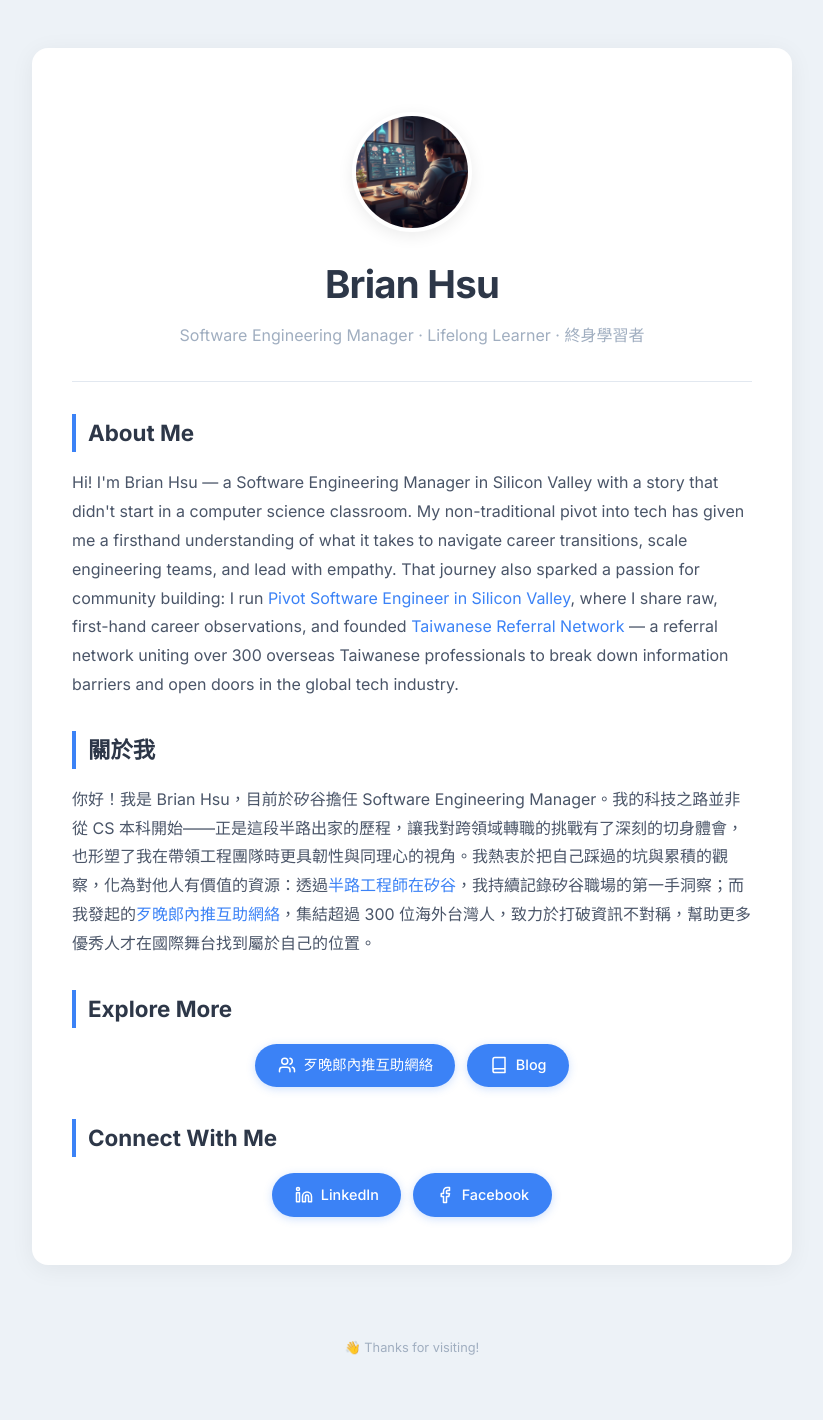
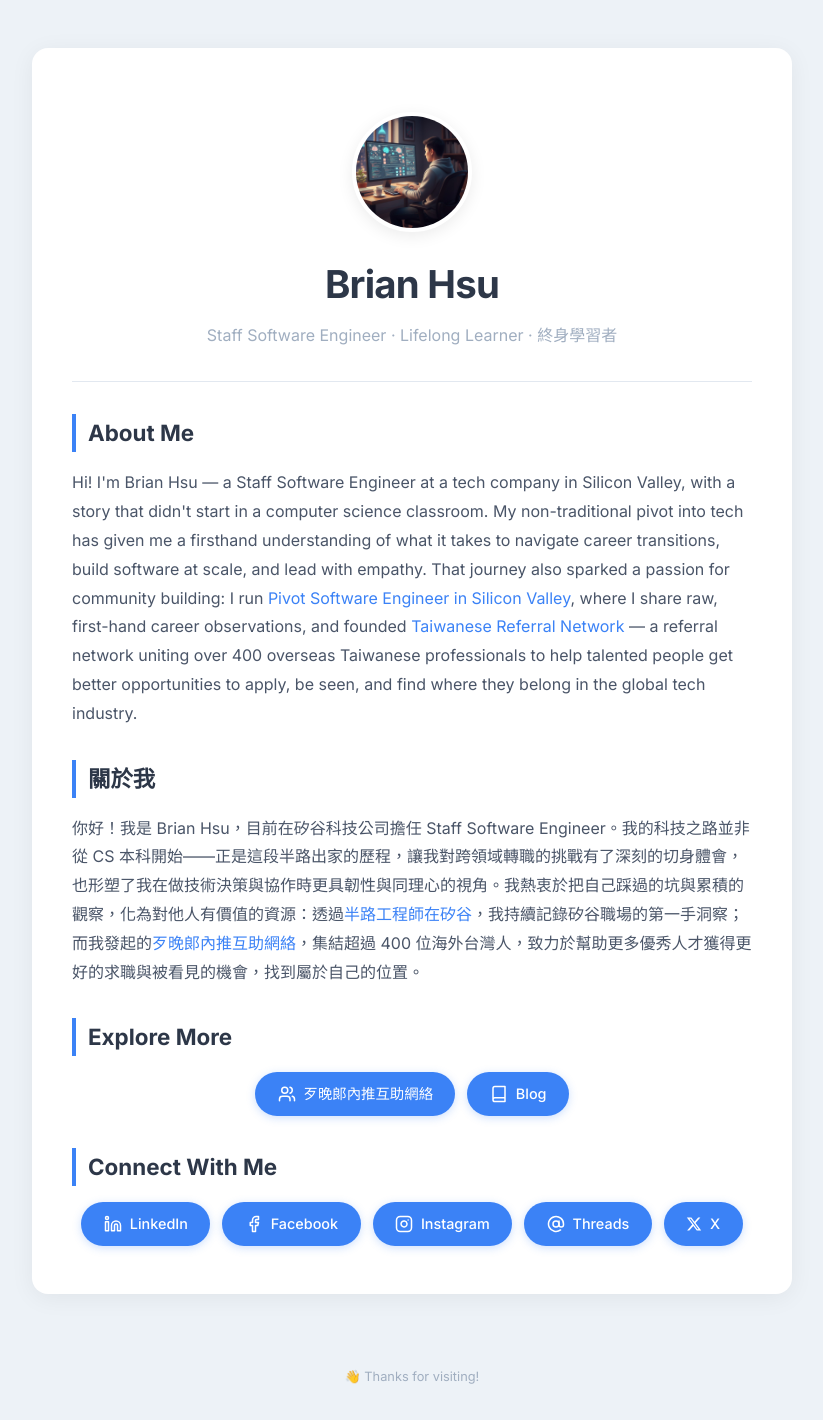
Before and after one commit to brianpchsu/brianpchsu.github.io, a Jekyll site: the page built from index.html, in a window 1280 px wide. Shown: the whole page, without its empty margins (228-1051 px from the left). Built offline with Jekyll 4.4.1, drawn with Linux system fonts in a browser that asks for light colours; before the commit the page ends 1391 px from its top, so only the background shows below that.

Commit message:
Update homepage title, referral network copy, and social links

```diff
--- a/index.html
+++ b/index.html
@@ -7,7 +7,7 @@
     <section class="hero">
         <img src="/assets/profile_pic.jpg" alt="Brian Hsu" class="hero-avatar">
         <h1>Brian Hsu</h1>
-        <p class="subtitle">Software Engineering Manager · Lifelong Learner · 終身學習者 </p>
+        <p class="subtitle">Staff Software Engineer · Lifelong Learner · 終身學習者 </p>
     </section>
 
     <hr class="divider">
@@ -16,15 +16,17 @@
     <section class="section" id="about">
         <h2>About Me</h2>
         <p>
-            Hi! I'm Brian Hsu — a Software Engineering Manager in Silicon Valley with a story that didn't start in a
+            Hi! I'm Brian Hsu — a Staff Software Engineer at a tech company in Silicon Valley, with a story that
+            didn't start in a
             computer science classroom. My non-traditional pivot into tech has given me a firsthand understanding of
-            what it takes to navigate career transitions, scale engineering teams, and lead with empathy. That journey
+            what it takes to navigate career transitions, build software at scale, and lead with empathy. That journey
             also sparked a passion for community building: I run <a
                 href="https://www.facebook.com/PivotSoftwareEngineer/" target="_blank" rel="noopener noreferrer">Pivot
                 Software Engineer in Silicon Valley</a>, where I share raw, first-hand career observations, and
-            founded <a href="/referhero/">Taiwanese Referral Network</a> — a referral network uniting over 300 overseas
+            founded <a href="/referhero/">Taiwanese Referral Network</a> — a referral network uniting over 400 overseas
             Taiwanese
-            professionals to break down information barriers and open doors in the global tech industry.
+            professionals to help talented people get better opportunities to apply, be seen, and find where they
+            belong in the global tech industry.
         </p>
     </section>
 
@@ -32,12 +34,12 @@
     <section class="section" id="my-story">
         <h2>關於我</h2>
         <p>
-            你好！我是 Brian Hsu，目前於矽谷擔任 Software Engineering
-            Manager。我的科技之路並非從 CS
-            本科開始——正是這段半路出家的歷程，讓我對跨領域轉職的挑戰有了深刻的切身體會，也形塑了我在帶領工程團隊時更具韌性與同理心的視角。我熱衷於把自己踩過的坑與累積的觀察，化為對他人有價值的資源：透過<a
+            你好！我是 Brian Hsu，目前在矽谷科技公司擔任 Staff Software
+            Engineer。我的科技之路並非從 CS
+            本科開始——正是這段半路出家的歷程，讓我對跨領域轉職的挑戰有了深刻的切身體會，也形塑了我在做技術決策與協作時更具韌性與同理心的視角。我熱衷於把自己踩過的坑與累積的觀察，化為對他人有價值的資源：透過<a
                 href="https://www.facebook.com/PivotSoftwareEngineer/" target="_blank"
-                rel="noopener noreferrer">半路工程師在矽谷</a>，我持續記錄矽谷職場的第一手洞察；而我發起的<a href="/referhero/">歹晚郎內推互助網絡</a>，集結超過 300
-            位海外台灣人，致力於打破資訊不對稱，幫助更多優秀人才在國際舞台找到屬於自己的位置。
+                rel="noopener noreferrer">半路工程師在矽谷</a>，我持續記錄矽谷職場的第一手洞察；而我發起的<a href="/referhero/">歹晚郎內推互助網絡</a>，集結超過 400
+            位海外台灣人，致力於幫助更多優秀人才獲得更好的求職與被看見的機會，找到屬於自己的位置。
         </p>
     </section>
 
@@ -86,6 +88,33 @@
                 </svg>
                 Facebook
             </a>
+            <a href="https://www.instagram.com/pivotsofteng/" target="_blank" rel="noopener noreferrer"
+                class="link-btn">
+                <svg xmlns="http://www.w3.org/2000/svg" width="18" height="18" viewBox="0 0 24 24" fill="none"
+                    stroke="currentColor" stroke-width="2" stroke-linecap="round" stroke-linejoin="round">
+                    <rect width="20" height="20" x="2" y="2" rx="5" ry="5" />
+                    <path d="M16 11.37A4 4 0 1 1 12.63 8 4 4 0 0 1 16 11.37z" />
+                    <line x1="17.5" x2="17.51" y1="6.5" y2="6.5" />
+                </svg>
+                Instagram
+            </a>
+            <a href="https://www.threads.com/@pivotsofteng" target="_blank" rel="noopener noreferrer"
+                class="link-btn">
+                <svg xmlns="http://www.w3.org/2000/svg" width="18" height="18" viewBox="0 0 24 24" fill="none"
+                    stroke="currentColor" stroke-width="2" stroke-linecap="round" stroke-linejoin="round">
+                    <circle cx="12" cy="12" r="4" />
+                    <path d="M16 8v5a3 3 0 0 0 6 0v-1a10 10 0 1 0-3.92 7.94" />
+                </svg>
+                Threads
+            </a>
+            <a href="https://x.com/brianhsu4ai" target="_blank" rel="noopener noreferrer" class="link-btn">
+                <svg xmlns="http://www.w3.org/2000/svg" width="16" height="16" viewBox="0 0 24 24"
+                    fill="currentColor">
+                    <path
+                        d="M18.244 2.25h3.308l-7.227 8.26 8.502 11.24H16.17l-5.214-6.817L4.99 21.75H1.68l7.73-8.835L1.254 2.25H8.08l4.713 6.231zm-1.161 17.52h1.833L7.084 4.126H5.117z" />
+                </svg>
+                X
+            </a>
         </div>
     </section>
 </div>
```
